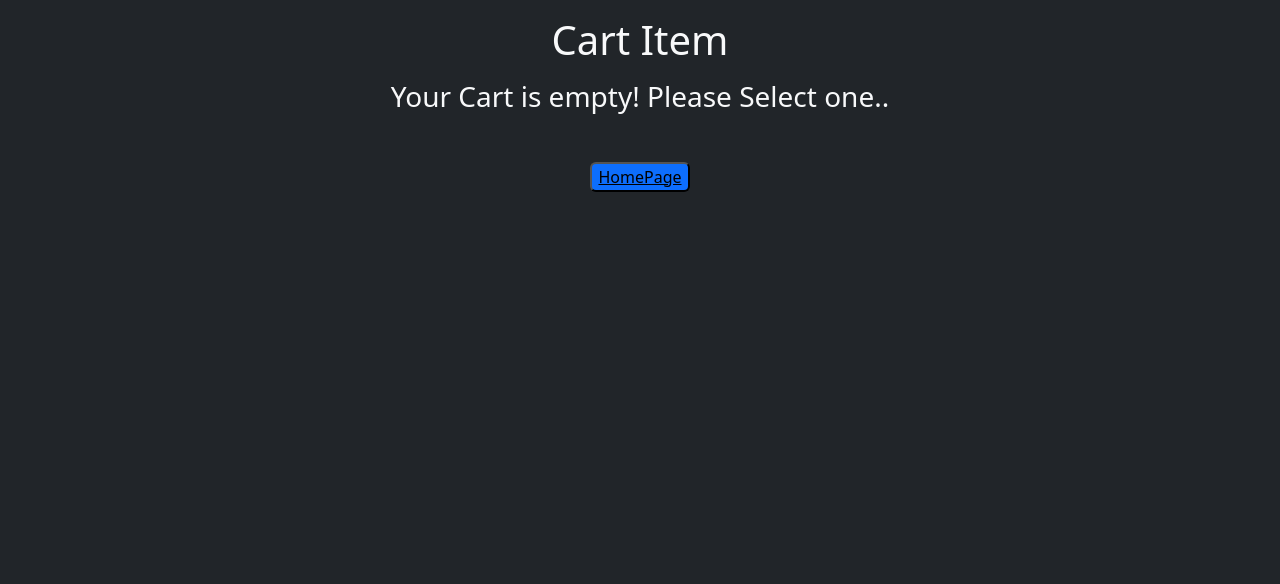
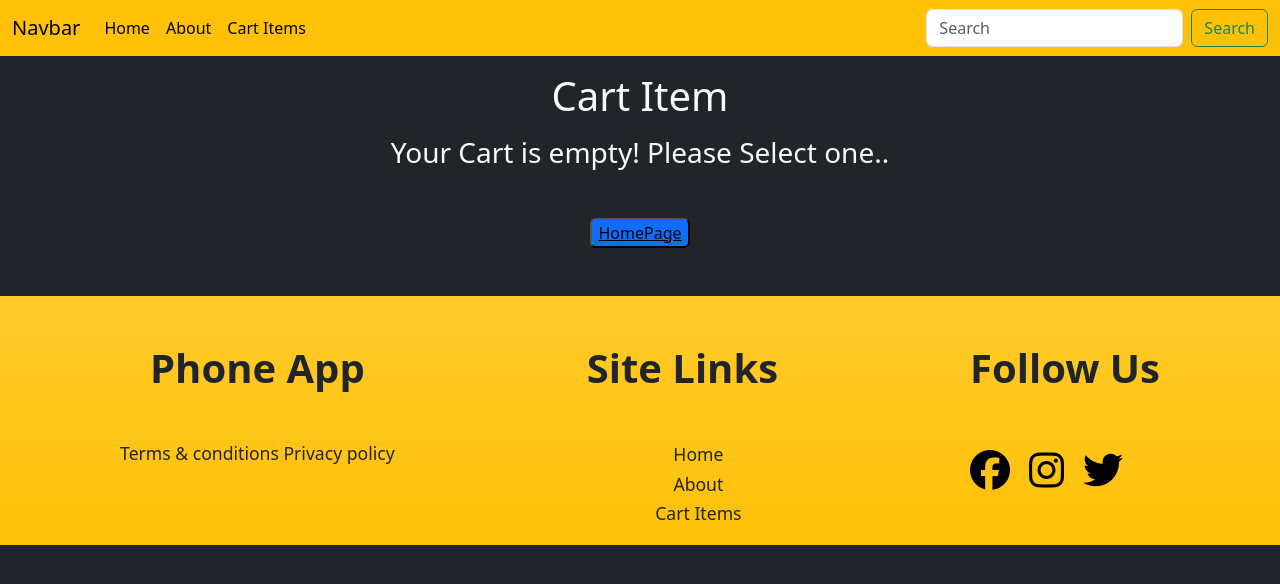
Before and after one commit to SyedYaamin/Phone-App, a plain HTML site: page cart.html in a window 1280 px wide. Drawn offline with nearby package versions, Linux system fonts and the light colour scheme.

Commit message:
Update cart.html

```diff
--- a/cart.html
+++ b/cart.html
@@ -7,19 +7,128 @@
     <title>Cart Items Page</title>
     <link href="https://cdn.jsdelivr.net/npm/bootstrap@5.3.3/dist/css/bootstrap.min.css" rel="stylesheet"
         integrity="sha384-QWTKZyjpPEjISv5WaRU9OFeRpok6YctnYmDr5pNlyT2bRjXh0JMhjY6hW+ALEwIH" crossorigin="anonymous">
+    <style>
+        .footer-mdiv {
+            gap: 15%;
+        }
+
+        .footer-h {
+            font-size: 2.5rem;
+            font-weight: 900;
+        }
+
+        .footer-p {
+            font-size: 1.1rem;
+        }
+
+        .footer-sitelinks ul {
+            list-style: none;
+        }
+
+        .footer-sitelinks ul li {
+            font-size: 1.1rem;
+            line-height: 170%
+        }
+
+        .footer-sitelinks ul li a {
+            text-decoration: none;
+            color: black;
+        }
+
+        .social {
+            gap: 10%;
+            font-size: 2.5rem;
+            text-align: center;
+        }
+
+        .social-apps {
+            color: black;
+        }
+    </style>
 </head>
 
 <body class="bg-dark text-light">
+    <nav class="navbar navbar-expand-lg bg-warning">
+        <div class="container-fluid">
+            <a class="navbar-brand" href="#">Navbar</a>
+            <button class="navbar-toggler" type="button" data-bs-toggle="collapse"
+                data-bs-target="#navbarSupportedContent" aria-controls="navbarSupportedContent" aria-expanded="false"
+                aria-label="Toggle navigation">
+                <span class="navbar-toggler-icon"></span>
+            </button>
+            <div class="collapse navbar-collapse" id="navbarSupportedContent">
+                <ul class="navbar-nav me-auto mb-2 mb-lg-0">
+                    <li class="nav-item">
+                        <a class="nav-link active" aria-current="page" href="./index.html">Home</a>
+                    </li>
+                    <li class="nav-item">
+                        <a class="nav-link active" aria-current="page" href="#">About</a>
+                    </li>
+                    <li class="nav-item">
+                        <a class="nav-link active" aria-current="page" href="./cart.html">Cart Items</a>
+                    </li>
+                </ul>
+                <form class="d-flex" role="search">
+                    <input class="form-control me-2" type="search" placeholder="Search" aria-label="Search">
+                    <button class="btn btn-outline-success" type="submit">Search</button>
+                </form>
+            </div>
+        </div>
+    </nav>
+    <main>
         <h1 class="text-center mt-3">Cart Item</h1>
         <div id="cart-msg" class="mt-3 container"></div>
         <h3 class="text-center m-5" id="total-amount"></h3>
         <div class="d-flex justify-content-center align-items-center">
             <button class="bg-primary rounded"><a class="text-black" href="./index.html">HomePage</a></button>
         </div>
-
+    </main>
+    <footer class="footer bg-warning bg-gradient mt-5">
+        <div class="footer-mdiv d-flex flex-wrap justify-content-center">
+            <div class="footer-div1 mt-5">
+                <div class="footer-logo">
+                    <div class="footer-logo">
+                        <h1 class="footer-h text-dark text-center">Phone App</h1>
+                    </div>
+                    <p class="mt-5 footer-p text-center text-dark">
+                        Terms & conditions Privacy policy
+                    </p>
+                </div>
+            </div>
+            <div class="footer-div2 mt-5">
+                <h1 class="footer-h text-center text-dark">
+                    Site Links
+                </h1>
+                <div class="footer-sitelinks mt-5 text-center">
+                    <ul>
+                        <li><a class="text-dark" href="./index.html">Home</a></li>
+                        <li><a class="text-dark" href="#">About</a></li>
+                        <li><a class="text-dark" href="./cart.html">Cart Items</a></li>
+                    </ul>
+                </div>
+            </div>
+            <div class="footer-div3 mt-5">
+                <h1 class="footer-h text-center text-dark">
+                    Follow Us
+                </h1>
+                <div class="social d-flex mt-5 align-center">
+                    <div class="social-apps">
+                        <span><i class="fa-brands fa-facebook"></i></span>
+                    </div>
+                    <div class="social-apps">
+                        <span><i class="fa-brands fa-instagram"></i></span>
+                    </div>
+                    <div class="social-apps">
+                        <span><i class="fa-brands fa-twitter"></i></span>
+                    </div>
+                </div>
+            </div>
+        </div>
+    </footer>
     <script src="https://cdn.jsdelivr.net/npm/bootstrap@5.3.3/dist/js/bootstrap.bundle.min.js"
         integrity="sha384-YvpcrYf0tY3lHB60NNkmXc5s9fDVZLESaAA55NDzOxhy9GkcIdslK1eN7N6jIeHz"
         crossorigin="anonymous"></script>
+        <script src="https://kit.fontawesome.com/2c0d8544db.js" crossorigin="anonymous"></script>
     <script src="cart.js"></script>
 </body>
 
```
Lines whose indentation alone changed are shown as unchanged.
